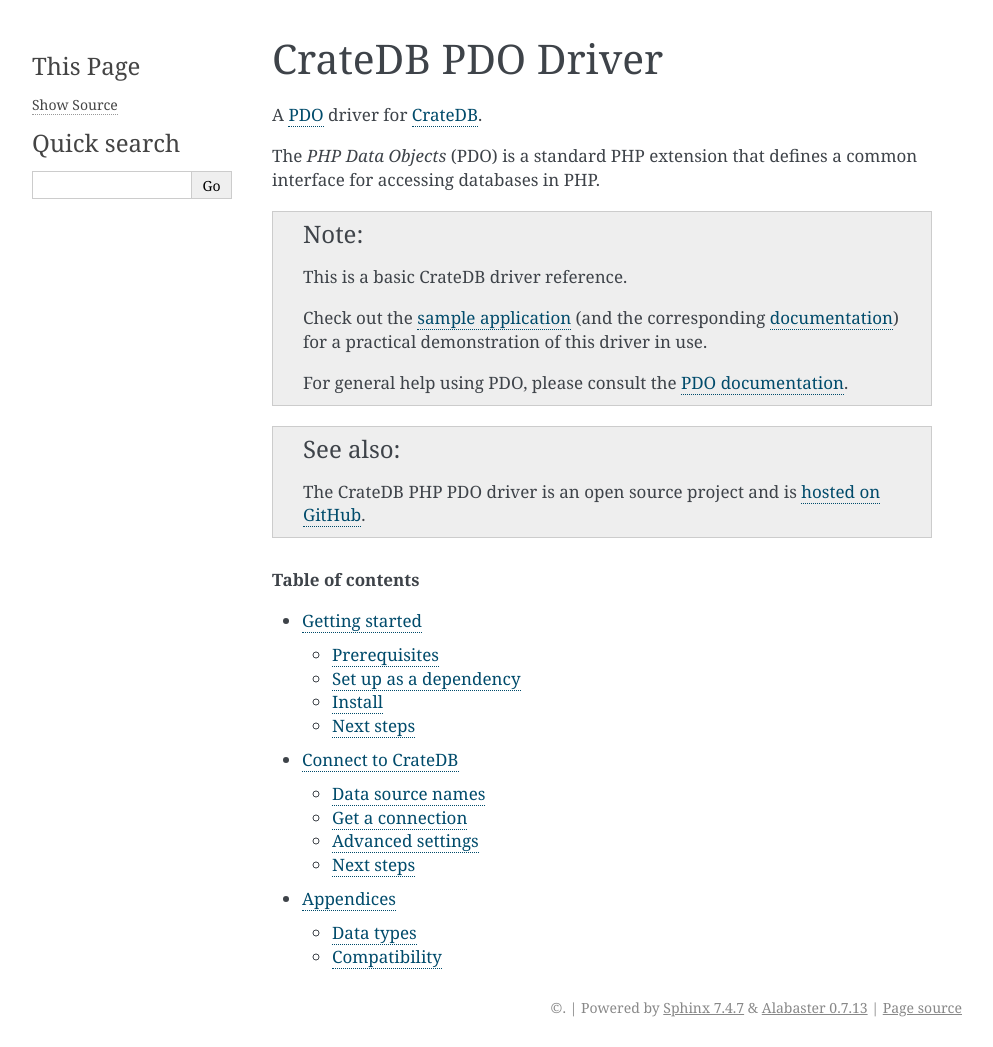
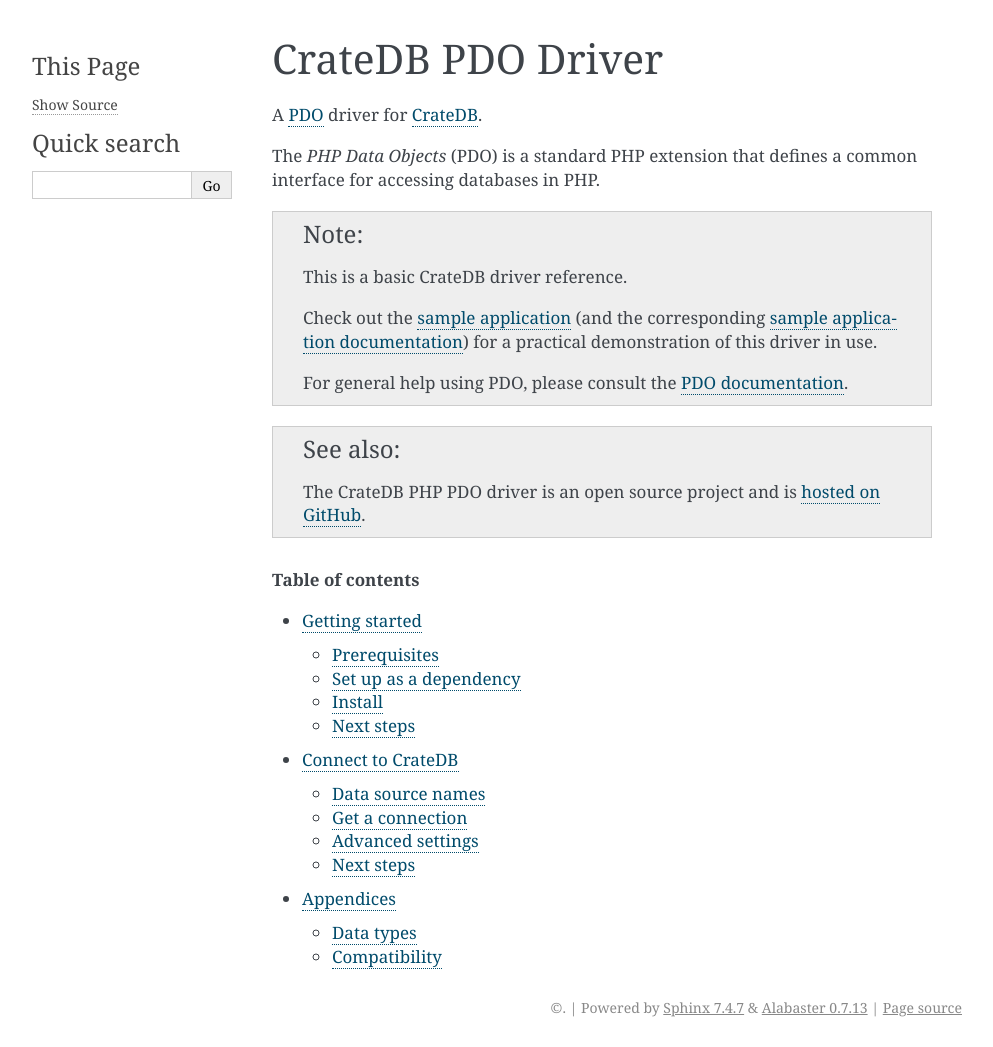
Before and after one commit to crate/crate-pdo, a Sphinx documentation site: the page built from docs/index.rst, in a window 1280 px wide. Shown: the whole page, without its empty margins (148-1141 px from the left). Built offline with Sphinx 7.4.7, drawn with Linux system fonts in a browser that asks for light colours.

Commit message:
Documentation: Fix broken links

```diff
--- a/docs/index.rst
+++ b/docs/index.rst
@@ -13,8 +13,9 @@
 
    This is a basic CrateDB driver reference.
 
-   Check out the `sample application`_ (and the corresponding `documentation`_)
-   for a practical demonstration of this driver in use.
+   Check out the `sample application`_ (and the corresponding `sample
+   application documentation`_) for a practical demonstration of this driver in
+   use.
 
    For general help using PDO, please consult the `PDO documentation`_.
 
@@ -32,9 +33,10 @@
    connect
    appendices/index
 
+
 .. _CrateDB: https://crate.io/products/cratedb/
-.. _documentation: https://github.com/crate/crate-sample-apps/blob/master/php/documentation.md
 .. _hosted on GitHub: https://github.com/crate/crate-pdo
 .. _PDO documentation: https://www.php.net/manual/en/intro.pdo.php
 .. _PDO: https://www.php.net/manual/en/intro.pdo.php
-.. _sample application: https://github.com/crate/crate-sample-apps/tree/master/php
+.. _sample application: https://github.com/crate/crate-sample-apps/tree/main/php-slim
+.. _sample application documentation: https://github.com/crate/crate-sample-apps/blob/main/php-slim/documentation.md
```
Also changed, not shown: docs/connect.rst (+5 -4 lines).
